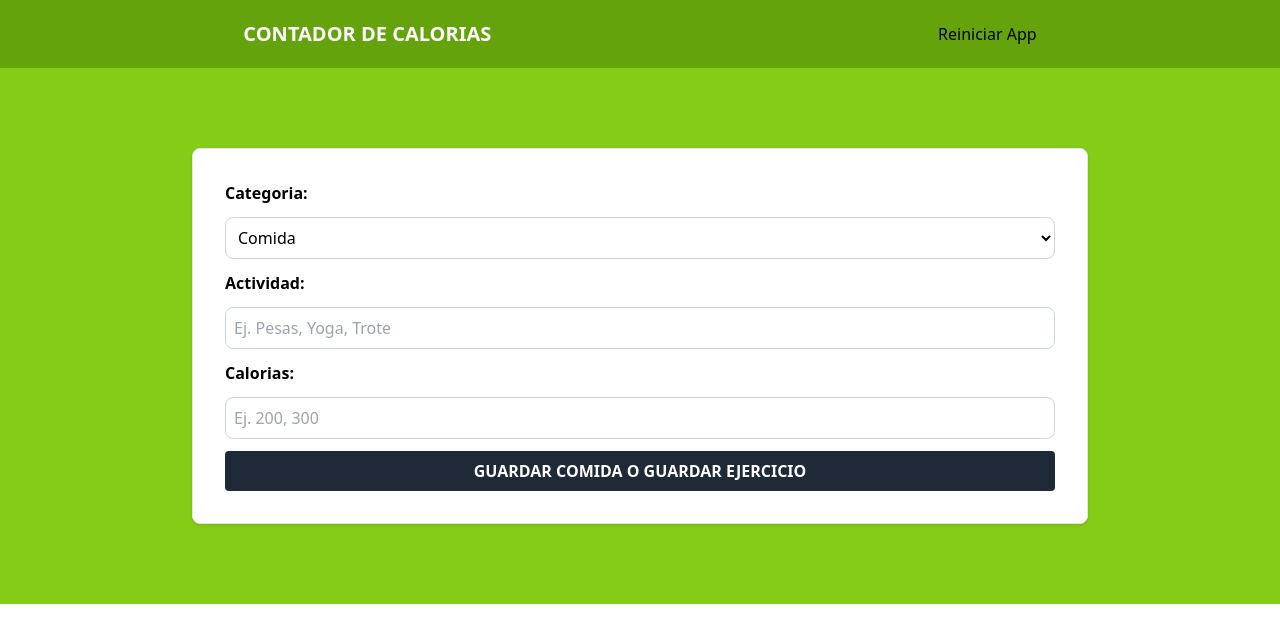
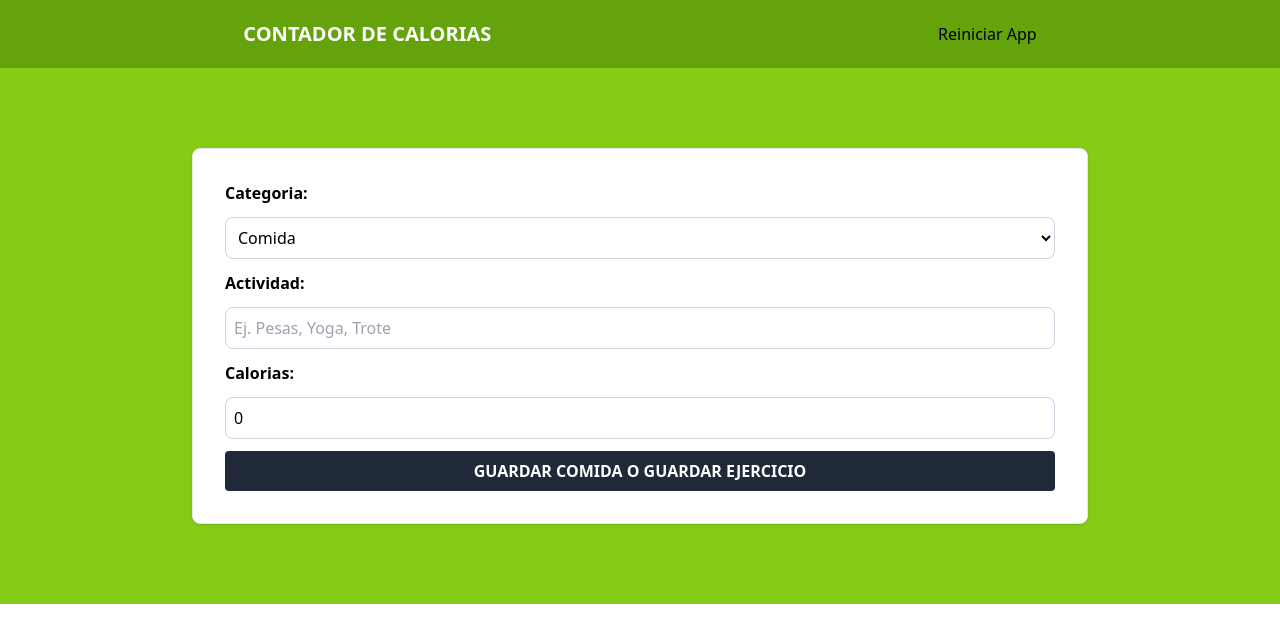
Before and after one commit to victor-varela/calorie-tracker.React-Ts, a React app: page / in a window 1280 px wide. Shown: the top 642 px of the page. Built offline with nearby package versions, Linux system fonts and the light colour scheme; the HTML template or start-up script is replaced by a standard one.

Commit message:
feat: add formData State

```diff
--- a/src/App.tsx
+++ b/src/App.tsx
@@ -7,9 +7,16 @@ function App() {
         <h1 className="font-bold text-white uppercase text-xl">Contador de Calorias</h1>
         <button>Reiniciar App</button>
       </header>
-      <Form />
+      <section className="bg-lime-500 py-20">
+      {/* contendor "centrador-brocha gorda" que rodea al Componente */}
+        <div className="max-w-4xl mx-auto">
+          <Form />
+        </div>
+      </section>
     </>
   );
 }
 
 export default App;
+
+//Los contenedores de presentacion "brocha gorda" se dejan en App.tsx y los estilos de los componentes se hacen en el mismo componente. Este enfoque dicta que si voy a renderizar un componente que esta dentro de un contenedor entonces ese contenedor estilizarlo fuera del componente. Asi el componente es mas "limpio" con los estilos mas personalizados. El div que rodea a Form es un div "centrador- para ubicarlo en el centro del documento solo establece las medidas" el Form tiene en sus estilos la apariencia mas especifica. Entonces, usa los Divs centradores o de maquetacion como en este caso el section solo tiene el color de fondo y se aplica a todo el ancho del documento y la separacion vertical y el div que rodea al Form que ya se dijo su funcion. Se puede decir que hay 2 divs por cada componente, el "grande- Section" y el "centrador" luego viene el componente.
--- a/src/components/Form.tsx
+++ b/src/components/Form.tsx
@@ -1,36 +1,62 @@
+import { useState } from "react";
 import { categories } from "../data/data";
+
+
 const Form = () => {
+
+  const [formData, setFormData] = useState({
+    category: 1,
+    activity: "",
+    calories: 0,
+  });
+
+  const handelChange = () => {
+    console.log("changed..");
+  };
+
   return (
-    <div className="bg-lime-500 py-20">
     <form className="max-w-4xl bg-white mx-auto border rounded-lg shadow p-8 space-y-3">
       <div className="flex flex-col gap-3">
         <label htmlFor="category" className="font-bold" id="categories">
           Categoria:
         </label>
-          <select className="border rounded-lg border-slate-300 bg-white w-full p-2" name="categories" id="category">
+        <select
+          className="border rounded-lg border-slate-300 bg-white w-full p-2"
+          id="category"
+          value={formData.category}
+          onChange={()=>handelChange()}
+        >
           {categories.map(category => (
-              <option key={category.id} value={category.id}>{category.name}</option>
+            <option key={category.id} value={category.id} >
+              {category.name}
+            </option>
           ))}
         </select>
       </div>
       <div className="flex flex-col gap-3">
-          <label htmlFor="activity" className="font-bold">Actividad:</label>
+        <label htmlFor="name" className="font-bold">
+          Actividad:
+        </label>
         <input
           type="text"
           className="border rounded-lg border-slate-300 bg-white w-full p-2 "
-            name="activity"
-            id="activity"
+          id="name"
           placeholder="Ej. Pesas, Yoga, Trote"
+          value={formData.activity}
+          onChange={()=>handelChange()}
         />
       </div>
       <div className="flex flex-col gap-3">
-          <label htmlFor="calories" className="font-bold">Calorias:</label>
+        <label htmlFor="calories" className="font-bold">
+          Calorias:
+        </label>
         <input
           type="number"
           className="border rounded-lg border-slate-300 bg-white w-full p-2 pl-2"
-            name="calories"
           id="calories"
           placeholder="Ej. 200, 300"
+          value={formData.calories}
+          onChange={()=>handelChange()}
         />
       </div>
       <input
@@ -39,8 +65,15 @@ const Form = () => {
         className="w-full bg-gray-800 hover:bg-gray-900 font-bold text-white uppercase rounded p-2 cursor-pointer"
       />
     </form>
-    </div>
   );
 };
 
 export default Form;
+
+// Este componente Form retorna un Form element---> esta bien, es mas coherente.
+// Repaso de Html. Form, los lables deben tener el htmlFor atributte con el mismo nombre que el Id del input para que esten asociados
+// Vieja leccion de FORM.. los input deben tener el htmlfor=id === atributo id del input. Y name igual para todos y value DIFERENTE. Los valores de un FORM se leen con e => e.target.value y por medio de onChange. Otra leccion: para que ts tome el type de value se agrega sigo + antes de e porque por default los value son strings y lo estamos declarando como number. OTRA VEZ!!
+
+// OJO: segun la forma de trabajo del profesor me doy cuenta que los estilos de "ubicacion" ej: width, height, margin auto, flex, los declara en el contenedor de presentacion. Digamos en los "contenedores de brocha gorda" los que solo ubican el componente en el documento y los estilos "finos, de brocha fina" ej: bg-color, text, border, shadow, rounden los declara en el Componente mismo.
+
+//El State: el state de este componente por ser un formulario conviene que sea un OBJETO. si, Js, Ts es todo un OBJETO! por que conviene por ser un formulario? porque los formularios sus campos estan RELACIONADOS entonces toda la data de un formulario es un OBJETO.  Como llamar a este STATE? veamos, es un formulario que guarda 2 cosas (categorias) actividad o comida. Se puede llamar Formdata (nombre bien generico), activityEntry, inputValues, etc.. las nombres de las propiedades de ese objeto son los nombres de los campos del formulario tal cual estan en sus labels
```
Lines whose indentation alone changed are shown as unchanged.
